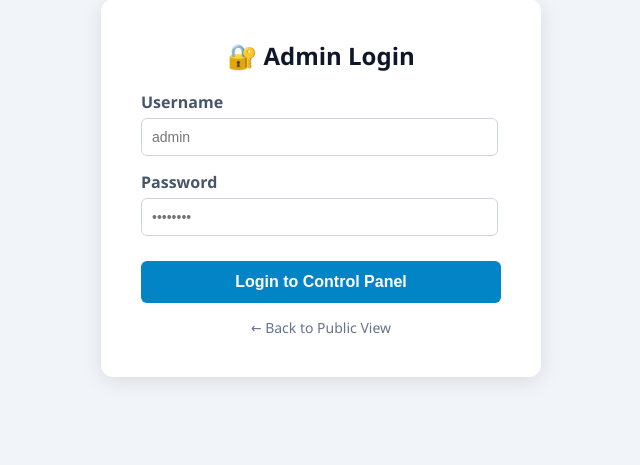
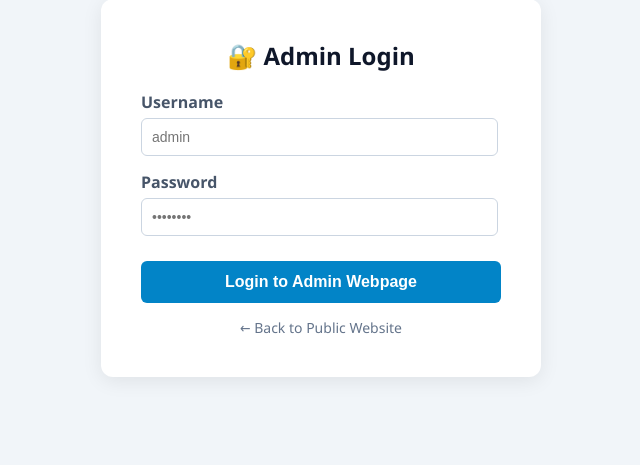
Before and after one commit to shreedevisrisri-a11y/agri-db-dataset, a Flask app: page /login in a window 1280 px wide. Shown: the part 212-677 px from the top of the page, without its empty margins (319-959 px from the left). Run offline with Flask 3, Linux system fonts and the light colour scheme.

Commit message:
Update login.html

```diff
--- a/templates/login.html
+++ b/templates/login.html
@@ -1,12 +1,12 @@
 <!DOCTYPE html>
-<html lang="en">
+<html lang="ta">
 <head>
     <meta charset="UTF-8">
     <meta name="viewport" content="width=device-width, initial-scale=1.0">
-    <title>Admin Login - Agri Dataset Hub</title>
+    <title>Admin Login Portal</title>
     <style>
         body { font-family: 'Segoe UI', Tahoma, Geneva, Verdana, sans-serif; background-color: #f1f5f9; display: flex; justify-content: center; align-items: center; height: 100vh; margin: 0; }
-        .login-card { background: white; padding: 40px; border-radius: 12px; box-shadow: 0 4px 20px rgba(0,0,0,0.1); width: 100%; max-width: 360px; }
+        .login-card { background: white; padding: 40px; border-radius: 12px; box-shadow: 0 4px 20px rgba(0,0,0,0.08); width: 100%; max-width: 360px; }
         h2 { margin-top: 0; color: #0f172a; text-align: center; }
         .form-group { margin-bottom: 15px; }
         label { display: block; margin-bottom: 5px; font-weight: bold; color: #475569; }
@@ -36,9 +36,9 @@
                 <label>Password</label>
                 <input type="password" name="password" required placeholder="••••••••">
             </div>
-            <button type="submit">Login to Control Panel</button>
+            <button type="submit">Login to Admin Webpage</button>
         </form>
-        <a href="/" class="back-link">← Back to Public View</a>
+        <a href="/" class="back-link">← Back to Public Website</a>
     </div>
 </body>
 </html>
```
